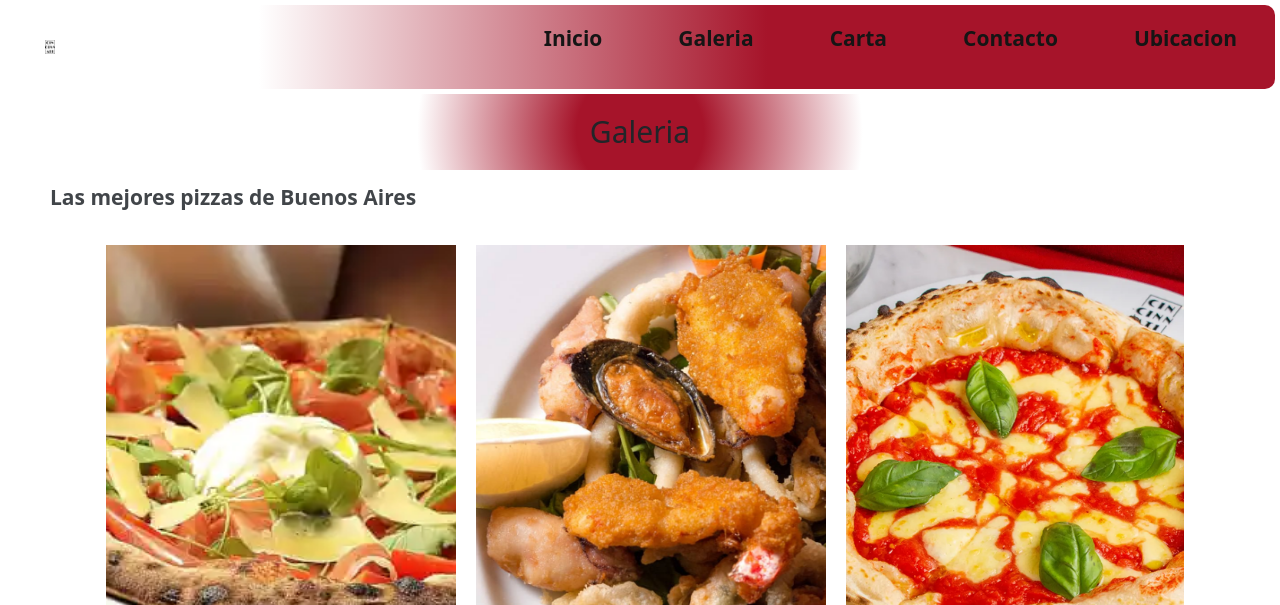
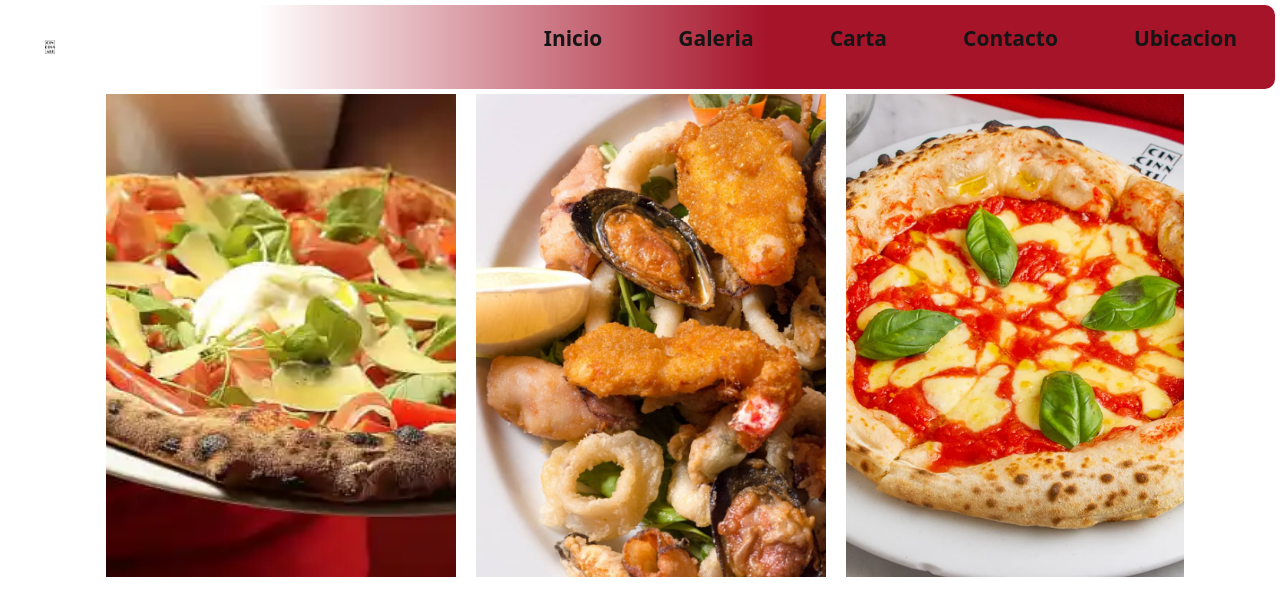
Before and after one commit to katerina-miranda/EntregaFinal-Babasonicos, a plain HTML site: page paginas/galeria.html in a window 1280 px wide. Shown: the top 605 px of the page. Drawn offline with nearby package versions, Linux system fonts and the light colour scheme.

Commit message:
tuki not

```diff
--- a/paginas/galeria.html
+++ b/paginas/galeria.html
@@ -35,8 +35,6 @@
   <main>
     <!-- Contenido -->
     <section>
-      <h1 class="resaltado h1">Galeria</h1>
-      <p class="primerParrafo">Las mejores pizzas de Buenos Aires</p>
       <aricle class="galeriaImagenes">
         <img src="../imagenes/pizza-cincinnati9.webp" alt="Pizza con burrata" class="imagen3 horizontal">
         <img src="../imagenes/entrada3.jpg" alt="Entrada de carta" class="imagen3">
```
